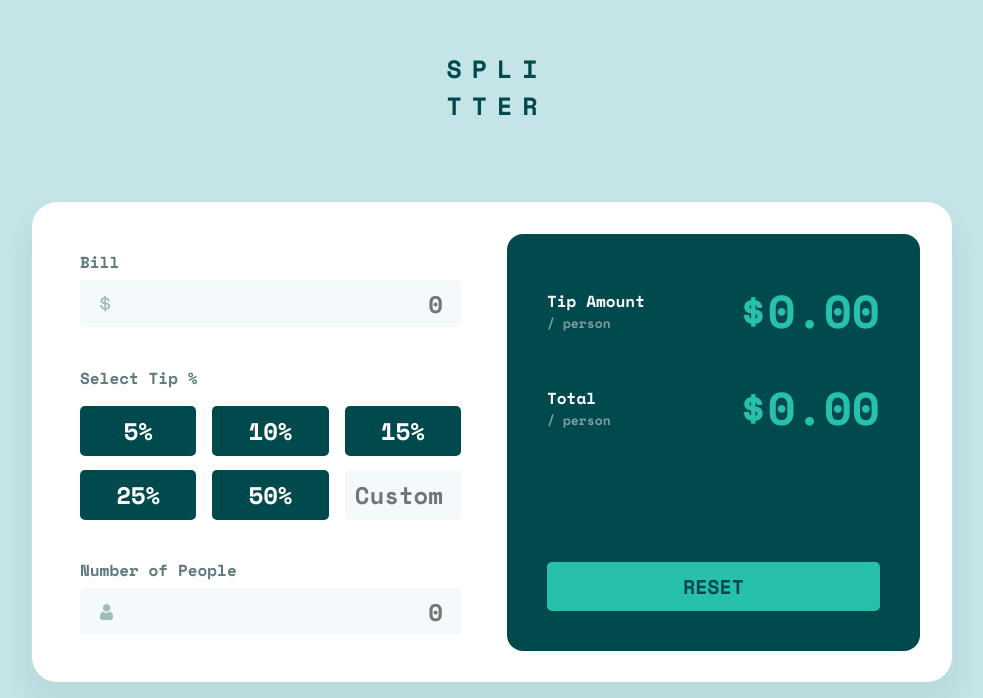
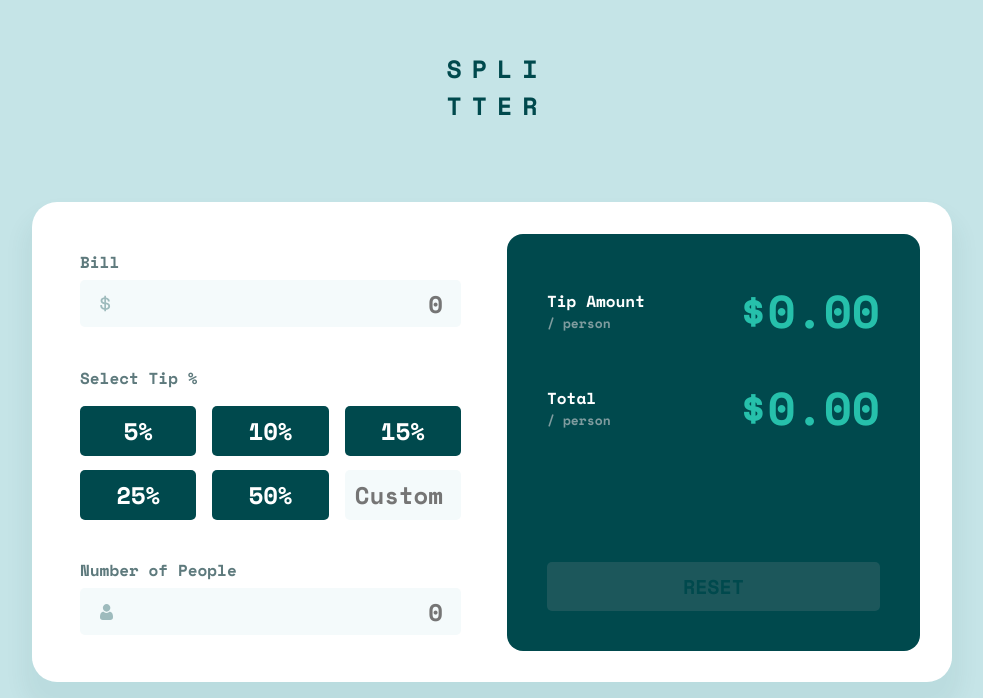
Before and after one commit to GracilianoOG/fem-tip-calculator, a React (Vite) app: page / in a window 1280 px wide. Shown: the part 102-800 px from the top of the page, without its empty margins (148-1131 px from the left). Built offline with nearby package versions, Linux system fonts and the light colour scheme.

Commit message:
Use areInputsEmpty to switch button style

```diff
--- a/src/components/ResetButton/index.tsx
+++ b/src/components/ResetButton/index.tsx
@@ -4,14 +4,18 @@ import { ResetButtonStyled } from "./styles";
 
 const ResetButton = () => {
   const { resetTipValues } = useTipValues();
-  const { resetInputData } = useInputData();
+  const { resetInputData, areInputsEmpty } = useInputData();
 
   const handleClick = () => {
     resetTipValues();
     resetInputData();
   };
 
-  return <ResetButtonStyled onClick={handleClick}>Reset</ResetButtonStyled>;
+  return (
+    <ResetButtonStyled $disabled={areInputsEmpty()} onClick={handleClick}>
+      Reset
+    </ResetButtonStyled>
+  );
 };
 
 export default ResetButton;
```
